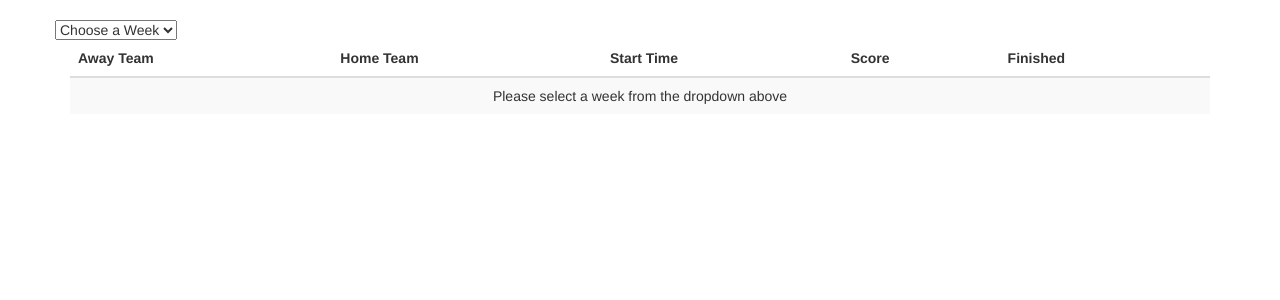
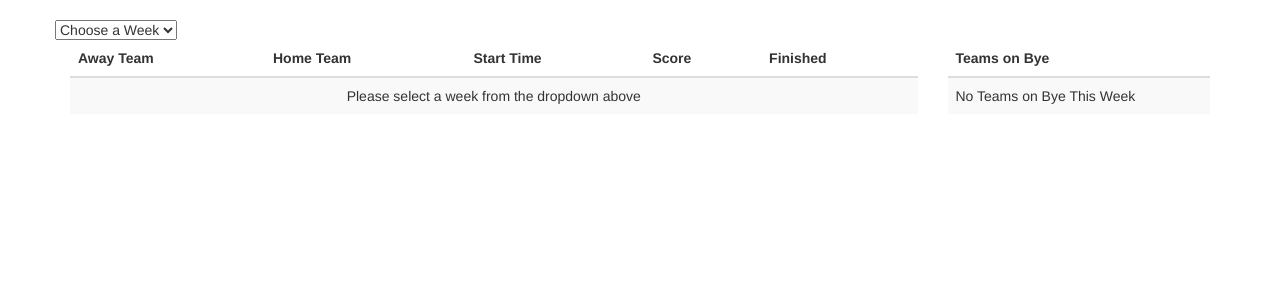
Before and after one commit to bcuevas07/caves-football-league, a Django app: page /nfl/weekly_schedule/ in a window 1280 px wide. Shown: the part 52-352 px from the top of the page. Run offline with Django 3.2, Linux system fonts and the light colour scheme; some libraries are stand-ins or nearby versions.

Commit message:
Adding a bye week table to the current week and weekly schedule pages. Moving a common js function to the project js file.

```diff
--- a/nfl_app/nfl/utils.py
+++ b/nfl_app/nfl/utils.py
@@ -87,9 +87,53 @@ PARTICIPANT_TEAMS = {
     'Vic': ['Oakland Raiders', 'Arizona Cardinals', 'New York Giants', 'Cleveland Browns']
 }
 
+PRESEASON_TAG = 'NflPreSeasonWeek'
+SEASON_TAG = 'NflWeek'
+
+
+def get_byes(game_data, json_format=False):
+    team_list = []
+    bye_list = []
+    for game in game_data:
+        nfl_game = NflGame(game, json_format=json_format)
+        if nfl_game.away_team not in team_list:
+            team_list.append(nfl_game.away_team)
+        if nfl_game.home_team not in team_list:
+            team_list.append(nfl_game.home_team)
+    for key in TEAM_ID_MAP.keys():
+        if key not in team_list:
+            bye_list.append(key)
+    return bye_list
+
+
+def get_byes_by_week(week_data, json_format=False):
+    try:
+        week = int(week_data)
+    except:
+        return []
+    if week < 1 or week > 17:
+        return []
+    game_data = _query_database('games/2017/{}'.format(week))
+    if OFFLINE_MODE:
+        with open(os.path.join(BASE_DIR, 'nfl', 'test_scripts', 'weeks', 'games_2017_{}.json'.format(week))) as file:
+            game_data = json.loads(file.read())
+    return get_byes(game_data, json_format=json_format)
+
 
 def get_current_status():
-    data = _query_database('info')
+    """
+        json object looks like:
+          "seasonYear": 2017,
+          "lastRosterDownload": "20171110T132121.435Z",
+          "week": "NflWeek10",
+          "version": "8",
+          "seasonType": "Regular"
+    """
+    if OFFLINE_MODE:
+        with open(os.path.join(BASE_DIR, 'nfl','test_scripts', 'info.json')) as json_file:
+            data = json.loads(json_file.read())
+    else:
+        data = _query_database('info')
     return data
 
 
@@ -103,6 +147,18 @@ def get_current_games():
         nfl_game = NflGame(game)
         game_list.append(nfl_game)
     return game_list
+
+
+def get_current_week():
+    info = get_current_status()
+    week = -1
+    if info and 'week' in info.keys():
+        week_str = info['week'].replace(PRESEASON_TAG, '').replace(SEASON_TAG, '')
+        try:
+            week = int(week_str)
+        except:
+            print('Error parsing current week text. String is not a valid integer: {}'.format(week_str))
+    return week
 
 
 def get_games_by_week(data, json_format=False):
@@ -124,6 +180,9 @@ def get_games_by_week(data, json_format=False):
 
 def get_games_by_year(year):
     game_list = []
+    if OFFLINE_MODE:
+        print ('No offline data available for games by year.')
+        return []
     game_data = _query_database('games/{}'.format(year))
     for game in game_data:
         nfl_game = NflGame(game)
--- a/nfl_app/nfl/views.py
+++ b/nfl_app/nfl/views.py
@@ -5,7 +5,8 @@ from django.http import JsonResponse
 from django.shortcuts import render
 
 from nfl.deorators import post_only
-from nfl.utils import get_current_games, get_games_by_week, get_team_records, get_participant_records
+from nfl.utils import get_current_games, get_games_by_week, get_team_records, get_participant_records, get_byes_by_week, \
+    get_current_week
 
 
 # Create your views here.
@@ -18,7 +19,9 @@ def home(request):
 
 def current_week(request):
     games = get_current_games()
-    return render(request, 'current_week.html', context={'games': games})
+    current_week = get_current_week()
+    byes = get_byes_by_week(current_week, json_format=True)
+    return render(request, 'current_week.html', context={'games': games, 'byes': byes, 'week': current_week})
 
 
 def season_scores(request):
@@ -39,8 +42,9 @@ def ajax_week_schedule(request, week):
     # week = request.POST.get('week', -1)
 
     games = get_games_by_week(week, json_format=True)
-    json_games = json.dumps(games, default=_serialize)
-    return JsonResponse(json_games, safe=False)
+    result = {'games': games, 'bye_week': get_byes_by_week(week, json_format=False)}
+    json_result = json.dumps(result, default=_serialize)
+    return JsonResponse(json_result, safe=False)
 
 
 def _serialize(obj):
--- a/nfl_app/static/js/nfl.js
+++ b/nfl_app/static/js/nfl.js
@@ -0,0 +1,11 @@
+function clearTable(table_id, setDefault, defaultRowHtml) {
+    var table = $(table_id)
+    if (table != null) {
+        while(table[0].rows.length > 1) {
+            table[0].deleteRow(table[0].rows.length-1);
+        }
+        if (setDefault != null && setDefault) {
+            $(table_id + ' > tbody:first').append(defaultRowHtml);
+        }
+    }
+}
--- a/nfl_app/templates/weekly_schedule.html
+++ b/nfl_app/templates/weekly_schedule.html
@@ -13,11 +13,16 @@
                 },
                 success: function(response) {
                     if (response.error == null) {
-                        while($("#week-schedule-table")[0].rows.length > 1) {
-                            $("#week-schedule-table")[0].deleteRow($("#week-schedule-table")[0].rows.length-1);
+                        clearTable("#week-schedule-table", true, "<tr><td colspan='5' align='center'>Please select a week from the dropdown above</td></tr>");
+                        clearTable("#bye-week-table", true, '<tr><td>No Teams on Bye This Week</td></tr>');
+
+                        var result = $.parseJSON(response);
+                        var games = result.games;
+                        var bye_week = result.bye_week;
+
+                        if (games.length > 0) {
+                            clearTable("#week-schedule-table", false);
                         }
-
-                        var games = $.parseJSON(response);
 
                         for (var index in games) {
                             html = "<tr><td>"+ games[index].away_team +"</td>"
@@ -32,6 +37,14 @@
                             }
                             html += "</tr>";
                             $("#week-schedule-table > tbody:last-child").append(html);
+                        }
+                        if (bye_week.length > 0) {
+                            clearTable("#bye-week-table", false);
+
+                            for (var index = 0; index < bye_week.length; index++) {
+                                html = "<tr><td>" + bye_week[index] + "</td></tr>";
+                                $("#bye-week-table > tbody:last-child").append(html);
+                            }
                         }
                     }
                     else {
@@ -69,7 +82,7 @@
     </select>
 </div>
 <div id="week-schedule-section" class="row">
-    <div class="col-xs-12">
+    <div class="col-xs-9">
         <div class="table-responsive">
                 <table id="week-schedule-table" class="table table-striped table-hover">
                     <thead>
@@ -97,5 +110,23 @@
                 </table>
             </div>
     </div>
+    <div class="col-xs-3">
+        <table id="bye-week-table" class="table table-striped table-hover">
+            <thead>
+                <tr>
+                    <th>Teams on Bye</th>
+                </tr>
+            </thead>
+            <tbody>
+                {% for team in bye_list %}
+                    <tr>
+                        <td>{{team}}</td>
+                    </tr>
+                {% empty %}
+                    <tr><td>No Teams on Bye This Week</td></tr>
+                {% endfor %}
+            </tbody>
+        </table>
+    </div>
 </div>
 {% endblock %}
```
Also changed, not shown: nfl_app/templates/current_week.html (+22 -1 lines).
